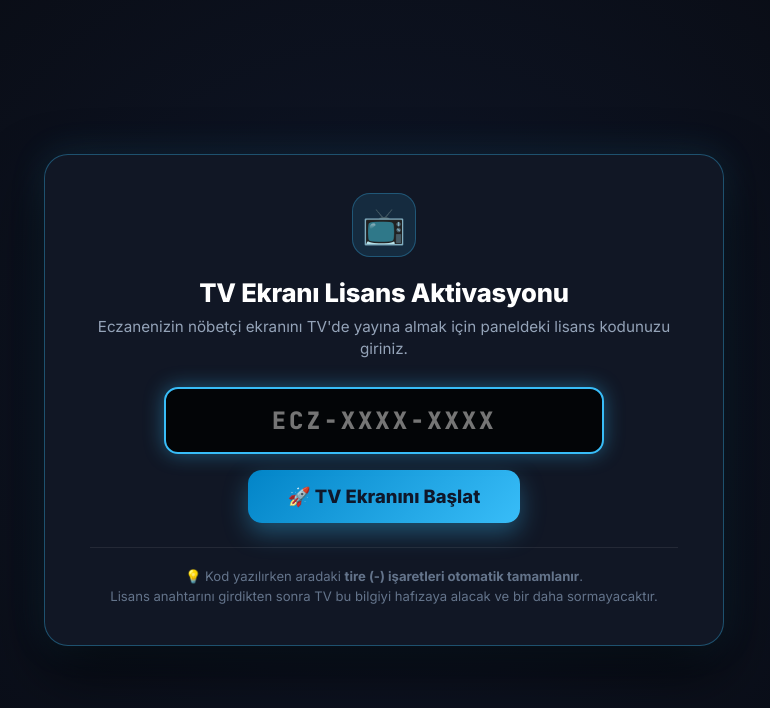
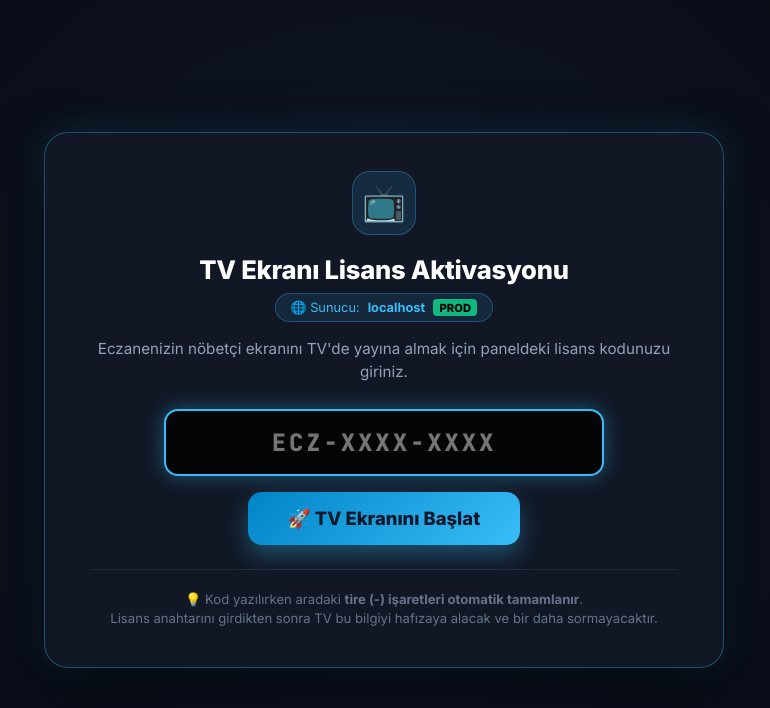
Before and after one commit to sedatbayrakli/eczane, a Flask app: page /kiosk in a window 1280 px wide. Shown: the top 708 px of the page, without its empty margins (256-1026 px from the left). Run offline with Flask 3, Linux system fonts and the light colour scheme.

Commit message:
fix: kiosk lisans ekranina bagli sunucu ve hata detayi eklendi

```diff
--- a/templates/kiosk_error.html
+++ b/templates/kiosk_error.html
@@ -118,7 +118,28 @@
     <div class="error-card">
         <div class="warning-icon">📺</div>
         <h1>TV Ekranı Lisans Aktivasyonu</h1>
+
+        <!-- Bağlı Sunucu Bilgisi -->
+        <div style="display: inline-flex; align-items: center; gap: 0.5rem; background: rgba(56, 189, 248, 0.1); border: 1px solid rgba(56, 189, 248, 0.3); border-radius: 9999px; padding: 0.3rem 0.9rem; font-size: 0.8rem; font-family: 'JetBrains Mono', monospace; color: #38bdf8; margin-bottom: 1rem;">
+            <span>🌐 Sunucu:</span>
+            <strong>{{ request.host }}</strong>
+            {% if 'dev' in request.host %}
+                <span style="background: #f59e0b; color: #000; font-weight: 800; font-size: 0.7rem; padding: 0.1rem 0.4rem; border-radius: 4px;">DEV</span>
+            {% else %}
+                <span style="background: #10b981; color: #000; font-weight: 800; font-size: 0.7rem; padding: 0.1rem 0.4rem; border-radius: 4px;">PROD</span>
+            {% endif %}
+        </div>
+
+        {% if hata_mesaj and hata_mesaj != 'TV ekranının çalışabilmesi için geçerli bir lisans anahtarı belirtilmelidir.' %}
+        <div style="background: rgba(239, 68, 68, 0.15); border: 1px solid rgba(239, 68, 68, 0.4); border-radius: 12px; padding: 0.8rem 1.2rem; margin-bottom: 1.2rem; color: #fca5a5; font-size: 0.88rem;">
+            <strong>⚠️ {{ hata_baslik }}:</strong> {{ hata_mesaj }}
+            {% if lisans_kodu and lisans_kodu != 'Belirtilmedi' %}
+                <div style="margin-top: 0.3rem; font-family: monospace; color: #f87171;">Girilen Lisans: {{ lisans_kodu }}</div>
+            {% endif %}
+        </div>
+        {% else %}
         <p>Eczanenizin nöbetçi ekranını TV'de yayına almak için paneldeki lisans kodunuzu giriniz.</p>
+        {% endif %}
 
         <form id="licenseForm" action="/kiosk" method="GET" onsubmit="return handleFormSubmit(event)">
             <div class="form-group">
```
